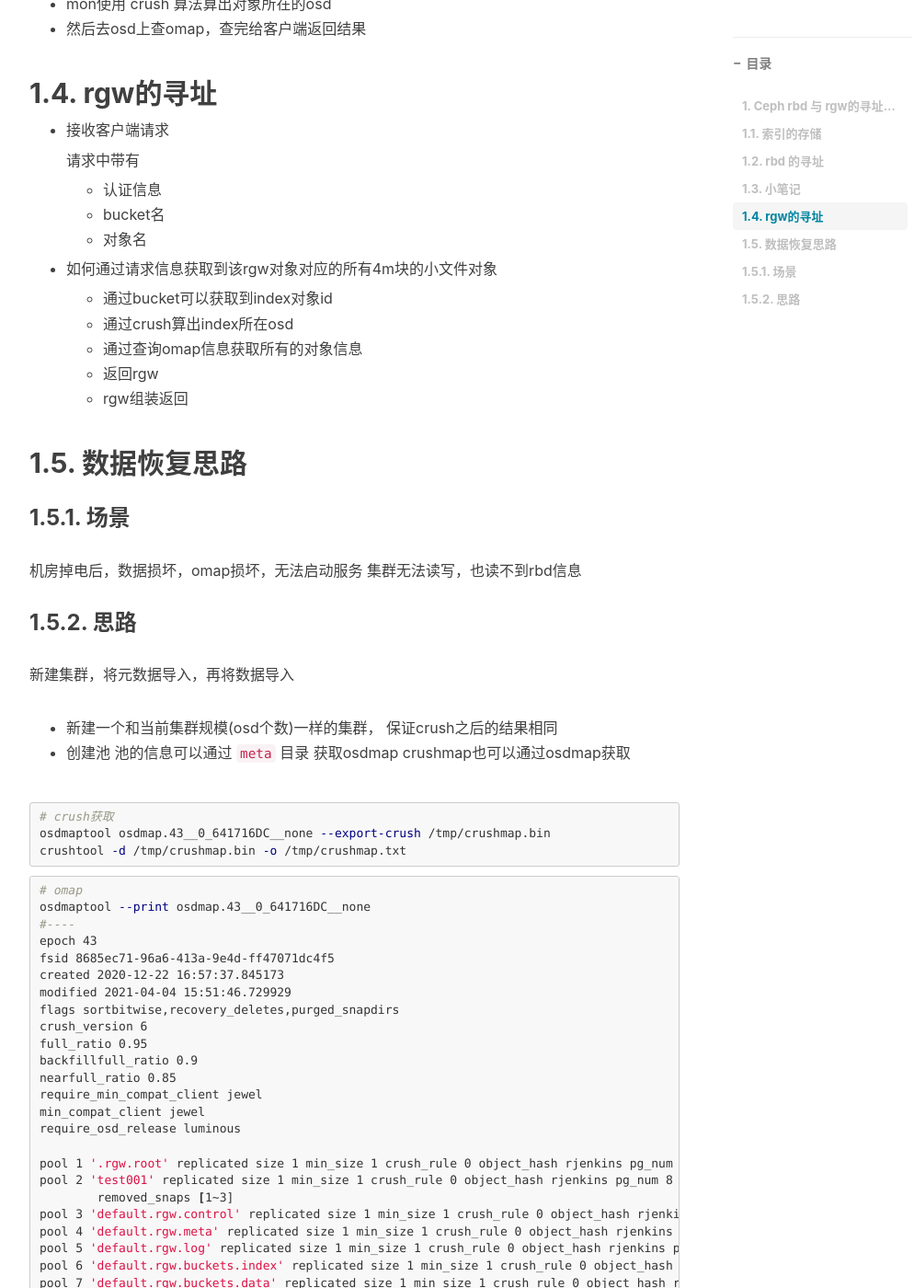
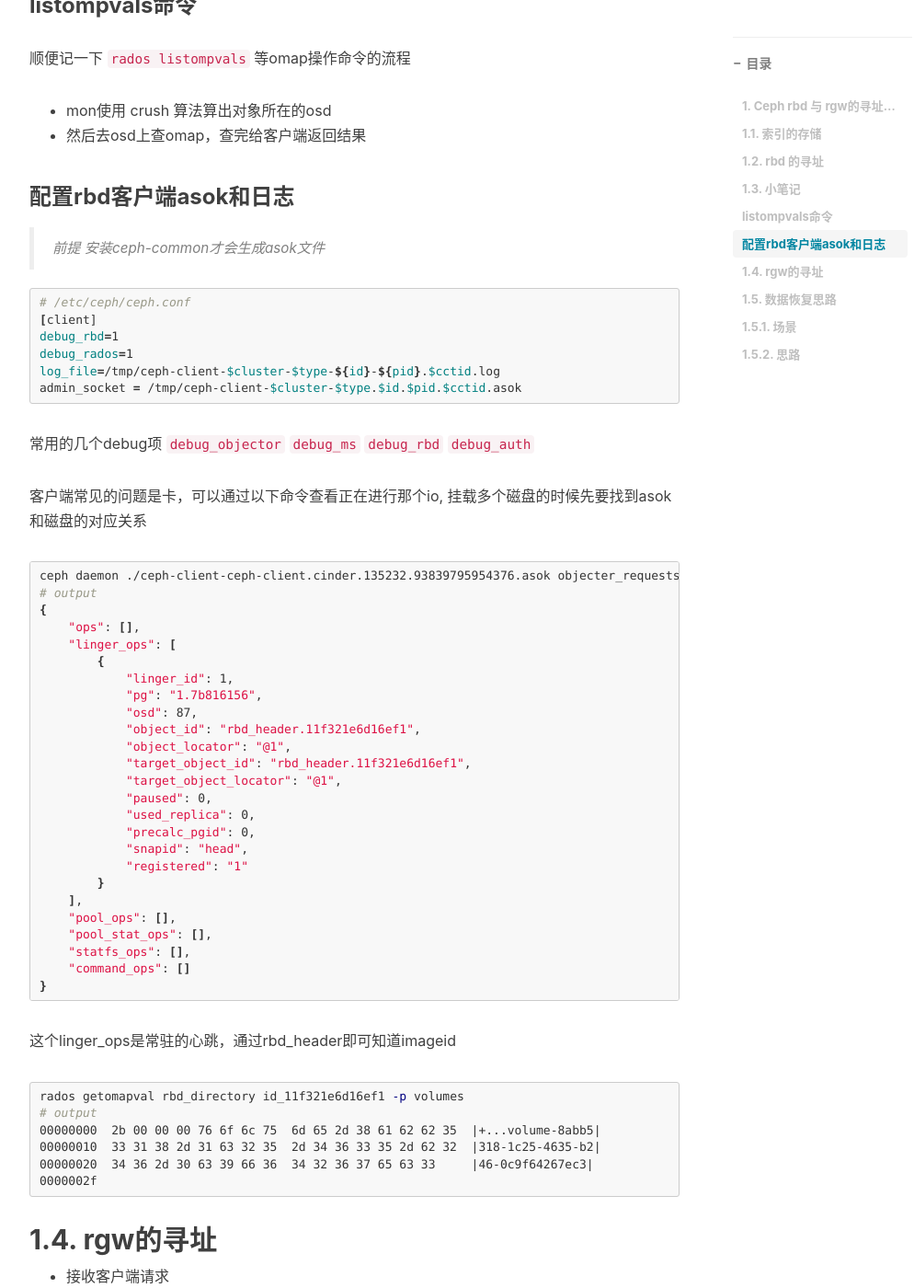
Before and after one commit to elrondwong/elrond.wang, a Jekyll site: the page built from _posts/2021-06-26-rbd的寻址(rbd上传下载分析).md, in a window 1280 px wide and 1400 px high, scrolled down 3201 px. Shown: the whole window at 92% size, without its empty margins (233-1227 px from the left). Built offline with Jekyll 4.4.1, drawn with Linux system fonts in a browser that asks for light colours; comment, search, counter and statistics services are not loaded; some of the changed text lies outside the part shown.

Commit message:
add rados command
Signed-off-by: wanggangfeng <gfengwong@gmail.com>

````diff
--- a/_posts/2021-06-26-rbd的寻址(rbd上传下载分析).md
+++ b/_posts/2021-06-26-rbd的寻址(rbd上传下载分析).md
@@ -11,6 +11,8 @@
   - [1.1. 索引的存储](#11-索引的存储)
   - [1.2. rbd 的寻址](#12-rbd-的寻址)
   - [1.3. 小笔记](#13-小笔记)
+    - [listompvals命令](#listompvals命令)
+    - [配置rbd客户端asok和日志](#配置rbd客户端asok和日志)
   - [1.4. rgw的寻址](#14-rgw的寻址)
   - [1.5. 数据恢复思路](#15-数据恢复思路)
     - [1.5.1. 场景](#151-场景)
@@ -131,11 +133,68 @@
 
 ## 1.3. 小笔记
 
+### listompvals命令
+
 顺便记一下 `rados listompvals` 等omap操作命令的流程
 
 - mon使用 crush 算法算出对象所在的osd
 - 然后去osd上查omap，查完给客户端返回结果
 
+### 配置rbd客户端asok和日志
+
+> 前提 安装ceph-common才会生成asok文件
+
+```bash
+# /etc/ceph/ceph.conf
+[client]
+debug_rbd=1
+debug_rados=1
+log_file=/tmp/ceph-client-$cluster-$type-${id}-${pid}.$cctid.log
+admin_socket = /tmp/ceph-client-$cluster-$type.$id.$pid.$cctid.asok
+```
+
+常用的几个debug项 `debug_objector` `debug_ms` `debug_rbd` `debug_auth`
+
+客户端常见的问题是卡，可以通过以下命令查看正在进行那个io, 挂载多个磁盘的时候先要找到asok和磁盘的对应关系
+
+```bash
+ceph daemon ./ceph-client-ceph-client.cinder.135232.93839795954376.asok objecter_requests
+# output
+{
+    "ops": [],
+    "linger_ops": [
+        {
+            "linger_id": 1,
+            "pg": "1.7b816156",
+            "osd": 87,
+            "object_id": "rbd_header.11f321e6d16ef1",
+            "object_locator": "@1",
+            "target_object_id": "rbd_header.11f321e6d16ef1",
+            "target_object_locator": "@1",
+            "paused": 0,
+            "used_replica": 0,
+            "precalc_pgid": 0,
+            "snapid": "head",
+            "registered": "1"
+        }
+    ],
+    "pool_ops": [],
+    "pool_stat_ops": [],
+    "statfs_ops": [],
+    "command_ops": []
+}
+```
+
+这个linger_ops是常驻的心跳，通过rbd_header即可知道imageid
+
+```bash
+rados getomapval rbd_directory id_11f321e6d16ef1 -p volumes
+# output
+00000000  2b 00 00 00 76 6f 6c 75  6d 65 2d 38 61 62 62 35  |+...volume-8abb5|
+00000010  33 31 38 2d 31 63 32 35  2d 34 36 33 35 2d 62 32  |318-1c25-4635-b2|
+00000020  34 36 2d 30 63 39 66 36  34 32 36 37 65 63 33     |46-0c9f64267ec3|
+0000002f
+```
 
 ## 1.4. rgw的寻址
 
@@ -153,7 +212,6 @@
   - 通过查询omap信息获取所有的对象信息
   - 返回rgw
   - rgw组装返回
-
 
 ## 1.5. 数据恢复思路
 
````
